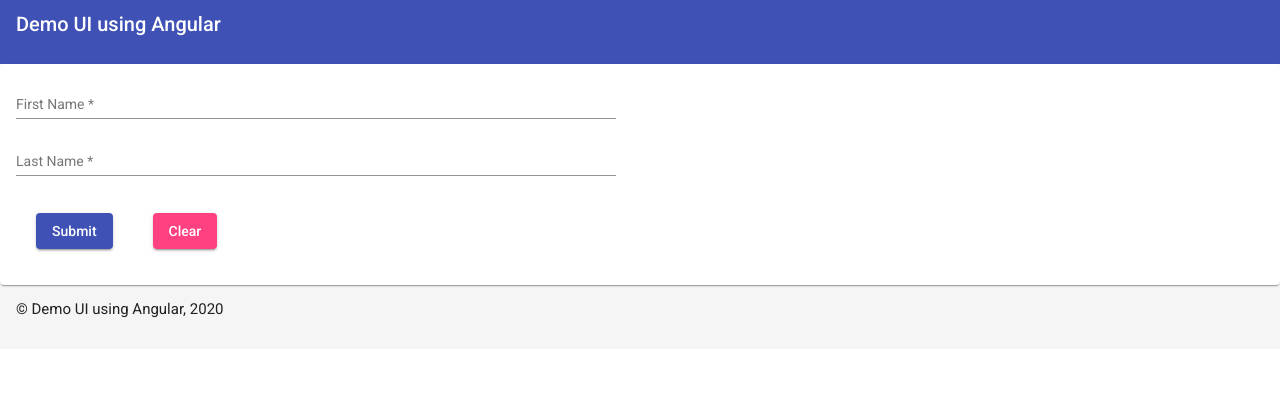
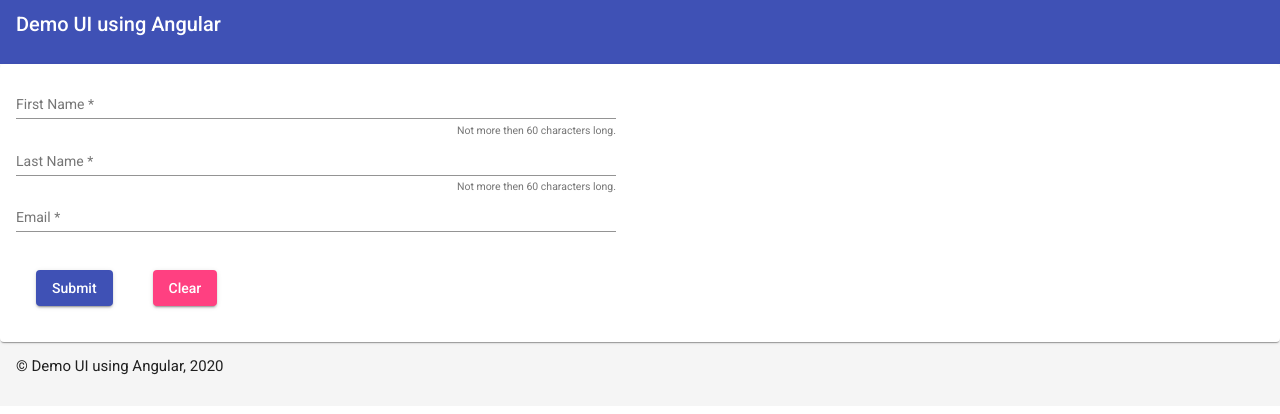
Before and after one commit to smuralee/demo-user-interface, an Angular app: page /#/app in a window 1280 px wide. Shown: the top 414 px of the page. Built offline with nearby package versions, Linux system fonts and the light colour scheme.

Commit message:
Added a reactive form

```diff
--- a/src/app/app-info/app-info.component.html
+++ b/src/app/app-info/app-info.component.html
@@ -1,33 +1,56 @@
 <mat-card>
   <mat-card-content class="app-form">
-    <form (ngSubmit)="appForm.valid && onSubmit()" #appForm="ngForm">
+    <form (ngSubmit)="onSubmit()" [formGroup]="appFormGroup" autocomplete="off" novalidate>
       <mat-form-field class="app-form-full-width">
         <mat-label>First Name</mat-label>
-        <input matInput
+        <input [(ngModel)]="model.firstName"
+               formControlName="firstName"
                id="firstName"
-               name="firstName"
-               type="text"
-               [(ngModel)]="model.firstName" #firstName="ngModel" required>
-        <mat-error *ngIf="firstName.hasError('required')">
+               matInput
+               placeholder="First Name" type="text">
+        <mat-hint align="end">Not more then 60 characters long.</mat-hint>
+        <mat-error *ngIf="hasError('firstName','required')">
           First name is required
+        </mat-error>
+        <mat-error *ngIf="hasError('firstName','maxlength')">
+          You have entered more than 60 characters
         </mat-error>
       </mat-form-field>
       <mat-form-field class="app-form-full-width">
         <mat-label>Last Name</mat-label>
-        <input matInput
+        <input [(ngModel)]="model.lastName"
+               formControlName="lastName"
                id="lastName"
-               name="lastName"
+               matInput
                placeholder="Last Name"
-               type="text"
-               [(ngModel)]="model.lastName" #lastName="ngModel" required>
-        <mat-error *ngIf="lastName.hasError('required')">
+               type="text">
+        <mat-hint align="end">Not more then 60 characters long.</mat-hint>
+        <mat-error *ngIf="hasError('lastName','required')">
           Last name is required
         </mat-error>
+        <mat-error *ngIf="hasError('lastName','maxlength')">
+          You have entered more than 60 characters
+        </mat-error>
       </mat-form-field>
-      <mat-action-row>
-        <button style="margin: 20px" mat-raised-button color="primary">Submit</button>
-        <button style="margin: 20px" mat-raised-button color="accent" (click)="clear()">Clear</button>
-      </mat-action-row>
+      <mat-form-field class="app-form-full-width">
+        <mat-label>Email</mat-label>
+        <input [(ngModel)]="model.email"
+               formControlName="email"
+               id="email"
+               matInput
+               placeholder="Email"
+               type="text">
+        <mat-error *ngIf="hasError('email','required')">
+          Email is required
+        </mat-error>
+        <mat-error *ngIf="hasError('email','email')">
+          Email pattern is invalid
+        </mat-error>
+      </mat-form-field>
+      <div class="app-button-row">
+        <button color="primary" mat-raised-button>Submit</button>
+        <button (click)="clear()" color="accent" mat-raised-button>Clear</button>
+      </div>
     </form>
   </mat-card-content>
 </mat-card>
--- a/src/app/app-info/app-info.component.scss
+++ b/src/app/app-info/app-info.component.scss
@@ -10,6 +10,11 @@
   width: 100%;
 }
 
-.app-button {
-  margin: 10px;
+.app-button-row {
+  display: table-cell;
 }
+
+.app-button-row button {
+  display: table-cell;
+  margin: 20px;
+}
--- a/src/app/app-info/app-info.component.ts
+++ b/src/app/app-info/app-info.component.ts
@@ -1,5 +1,6 @@
 import {ChangeDetectionStrategy, Component, OnInit, ViewEncapsulation} from '@angular/core';
 import {AppInfo} from '../_models';
+import {FormControl, FormGroup, Validators} from '@angular/forms';
 
 @Component({
   selector: 'app-app-info',
@@ -10,17 +11,28 @@ import {AppInfo} from '../_models';
 })
 export class AppInfoComponent implements OnInit {
 
-  // Initialize the model as empty
   model: AppInfo = {};
+  appFormGroup: FormGroup;
 
   constructor() {
   }
 
   ngOnInit(): void {
+    this.appFormGroup = new FormGroup({
+      firstName: new FormControl('', [Validators.required, Validators.maxLength(60)]),
+      lastName: new FormControl('', [Validators.required, Validators.maxLength(60)]),
+      email: new FormControl('', [Validators.required, Validators.email])
+    });
   }
 
+  public hasError = (controlName: string, errorName: string) => {
+    return this.appFormGroup.controls[controlName].hasError(errorName);
+  };
+
   onSubmit() {
-    alert(JSON.stringify(this.model, null, 4));
+    if (this.appFormGroup.valid) {
+      alert(JSON.stringify(this.model, null, 4));
+    }
   }
 
   clear() {
```
Also changed, not shown: src/app/_models/app-info.ts (+6 -3 lines).
